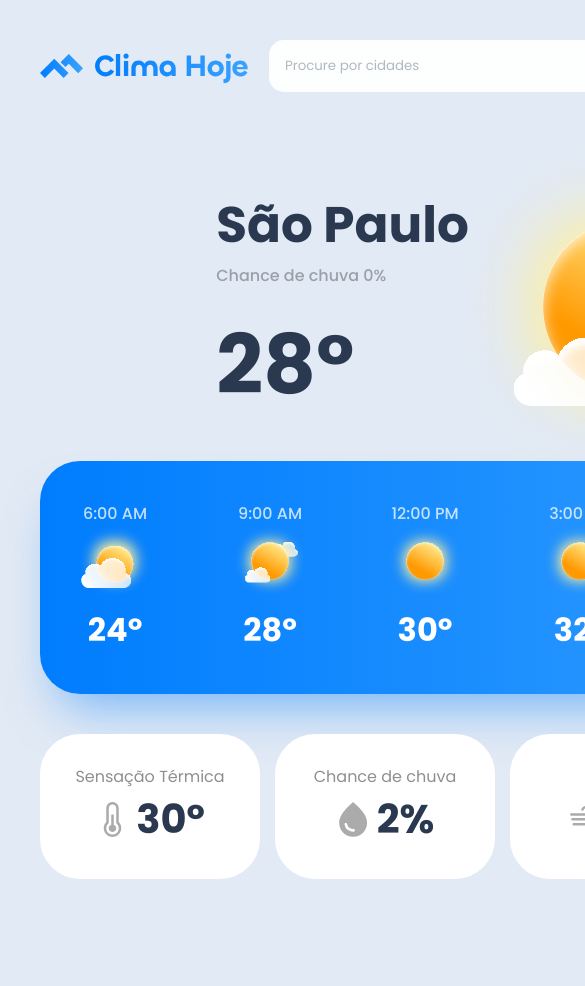
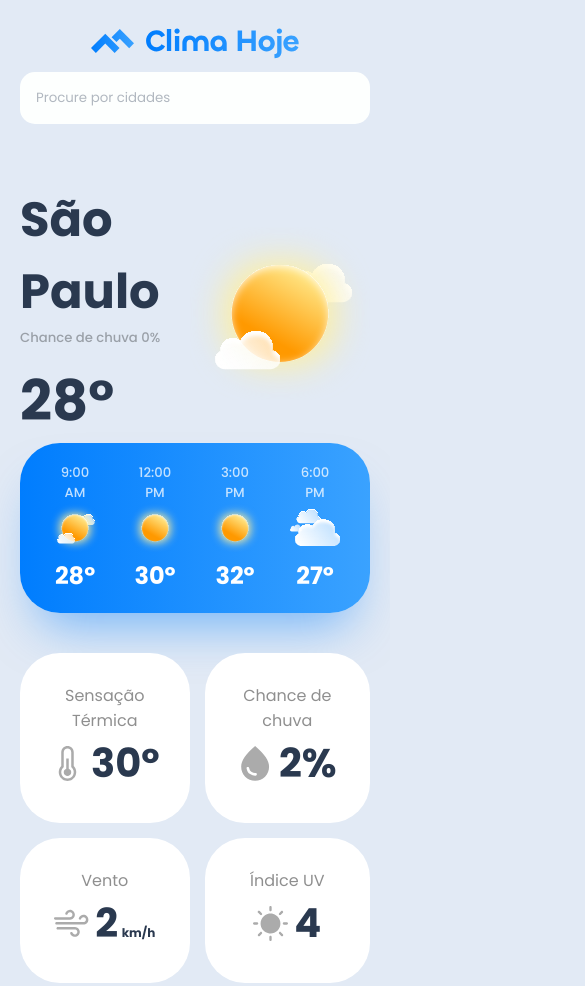
Before and after one commit to DouglasRamosP/weather-forecast, a plain HTML site: page index.html in a window 390 px wide. Shown: the top 986 px of the page, 585 px wide, since content can reach past the window. Before the commit the page ends 919 px from the top, so only its background shows below. Drawn offline with Linux system fonts and the light colour scheme.

Commit message:
feat: Implement mobile responsiveness

```diff
--- a/index.html
+++ b/index.html
@@ -9,6 +9,8 @@
       href="https://fonts.googleapis.com/css2?family=Open+Sans:ital,wght@0,300..800;1,300..800&family=Poppins:ital,wght@0,100;0,200;0,300;0,400;0,500;0,600;0,700;0,800;0,900;1,100;1,200;1,300;1,400;1,500;1,600;1,700;1,800;1,900&display=swap"
       rel="stylesheet"
     />
+    <meta name="viewport" content="width=device-width, initial-scale=1.0" />
+    <link rel="stylesheet" href="./mobile.css">
   </head>
   <body>
     <div class="app-container">
--- /dev/null
+++ b/mobile.css
@@ -0,0 +1,110 @@
+/* Tablets */
+@media (min-width: 541px) and (max-width: 1024px) {
+}
+
+@media (max-width: 540px) {
+  .app-container {
+    grid-template-columns: 100%;
+    padding: 20px;
+    grid-column-gap: 0;
+    grid-row-gap: 40px;
+  }
+
+  .navbar-container {
+    flex-direction: column;
+  }
+
+  .navbar-container > img {
+    margin-right: 0;
+    margin-bottom: 10px;
+  }
+
+  .showcase-container {
+    justify-content: center;
+    padding-left: 0;
+    padding-right: 0;
+  }
+
+  .showcase-container .showcase-text > h2:first-child {
+    font-size: 3rem;
+    font-weight: 700;
+    color: #2a394f;
+  }
+
+  .showcase-container .showcase-text > h2:last-child {
+    font-size: 3.5rem;
+    font-weight: 700;
+    color: #2a394f;
+  }
+
+  .showcase-container .showcase-text > p {
+    margin-bottom: 10px;
+    font-size: 0.825rem;
+  }
+
+  .showcase-container > img {
+    width: 180px;
+  }
+
+  .hourly-forecast-container {
+    padding: 20px;
+    overflow-x: scroll;
+    justify-content: center;
+    gap: 30px;
+  }
+
+  .hourly-forecast-container .hour-weather-item > img {
+    width: 50px;
+    height: 50px;
+    margin-bottom: 5px;
+  }
+
+  .hourly-forecast-container .hour-weather-item > p:first-child {
+    font-size: 0.825rem;
+    text-align: center;
+  }
+
+  .hourly-forecast-container .hour-weather-item > p:last-child {
+    font-size: 1.5rem;
+  }
+
+  .weather-details-container {
+    margin-top: 40px;
+    display: grid;
+    grid-template-columns: repeat(2, 1fr);
+    grid-gap: 15px;
+  }
+
+  .weather-details-container .weather-detail-item {
+    padding: 25px;
+    min-height: 130px;
+  }
+
+  .weather-details-container .weather-detail-item > p:first-child {
+    font-size: 0.825rem;
+    color: #8f8f8f;
+    margin-bottom: 10px;
+  }
+
+  .weather-details-container .weather-detail-item > div > p {
+    font-size: 1.5rem;
+  }
+
+  .weather-details-container .weather-detail-item > div > p > span {
+    font-size: 0.5rem;
+    margin-left: -2px;
+  }
+
+  .weekly-forecast-container .day-weather-item > p {
+    font-size: 0.925rem;
+  }
+
+  .weekly-forecast-container .day-weather-item > div > p:first-child {
+    font-size: 0.875rem;
+  }
+
+  .weekly-forecast-container .day-weather-item > div > p:last-child {
+    font-size: 0.875rem;
+  }
+
+}
--- a/style.css
+++ b/style.css
@@ -38,8 +38,8 @@ body {
   justify-content: space-between;
   justify-content: center;
   margin-top: 60px;
-  /*padding-left: 30px;
-  padding-right: 30px;*/
+  padding-left: 40px;
+  padding-right: 40px;
 }
 
 .showcase-container .showcase-text > h2:first-child {
```
